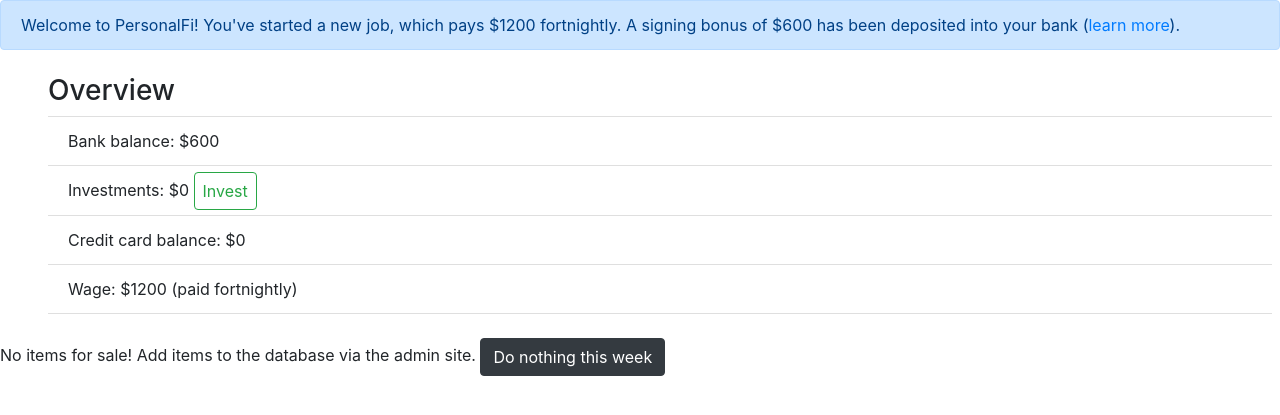
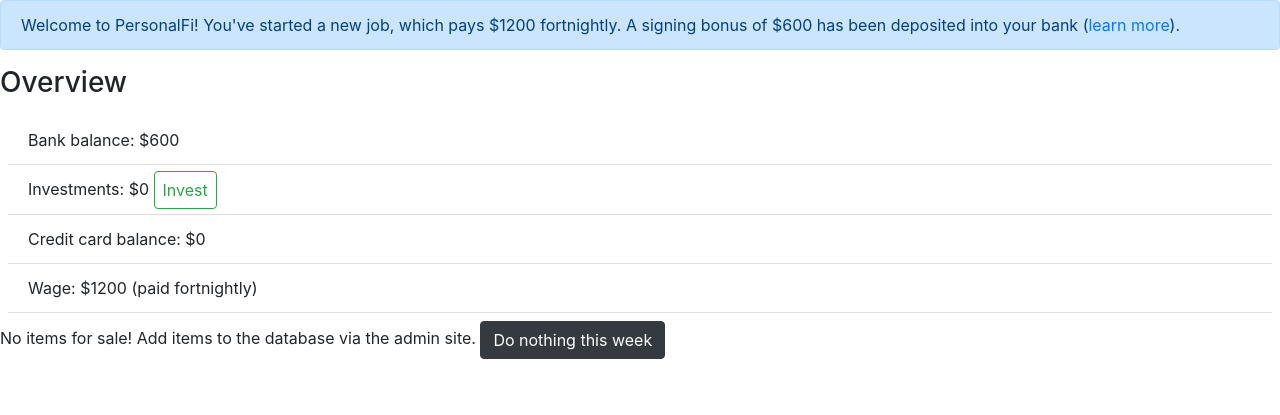
Before and after one commit to helenjhuh/PersonalFi, a Django app: page / in a window 1280 px wide. Shown: the part 56-471 px from the top of the page. Run offline with Django 3.2, Linux system fonts and the light colour scheme; the visitor is signed in with stand-in values (Sample User, id 1); data comes from the database, SQL or seed files in the repository; data that the repository does not hold is empty; some libraries are stand-ins or nearby versions.

Commit message:
Revert "Apply styling to entire overview section."
This reverts commit afba30f1942867f881df592e14df9ea82c7255c9.

```diff
--- a/pfgame/templates/index.html
+++ b/pfgame/templates/index.html
@@ -13,9 +13,8 @@
 </div>
 {%endif%}
 <!--Overview-->
-<div class="d-block p-2 list-group list-group-flush">
-<ul>
 <h3>Overview</h3>
+<ul class="d-block p-2 list-group list-group-flush">
   <li class="list-group-item">Bank balance: ${{accounts.bank_balance}}</li>
   <li class="list-group-item">Investments: ${{accounts.investment_balance}}
     <a class="d-inline p-2 btn btn-outline-success" href="{%url 'invest'%}" role="button">Invest</a>
@@ -26,7 +25,6 @@
   <li class="list-group-item">Credit card balance: ${{accounts.cc_balance}} {%if accounts.cc_balance%}(<a href="{%url 'CCPayment'%}">make payment</a>){%endif%}</li>
   <li class="list-group-item">Wage: ${{accounts.wage}} (paid fortnightly)</li>
 </ul>
-</div>
 <!--Shop-->
 {%if accounts.bank_balance > 0%}
   {%if items%}<h3>Shop</h3><ul class="d-block p-2 list-group">{%endif%}
```
